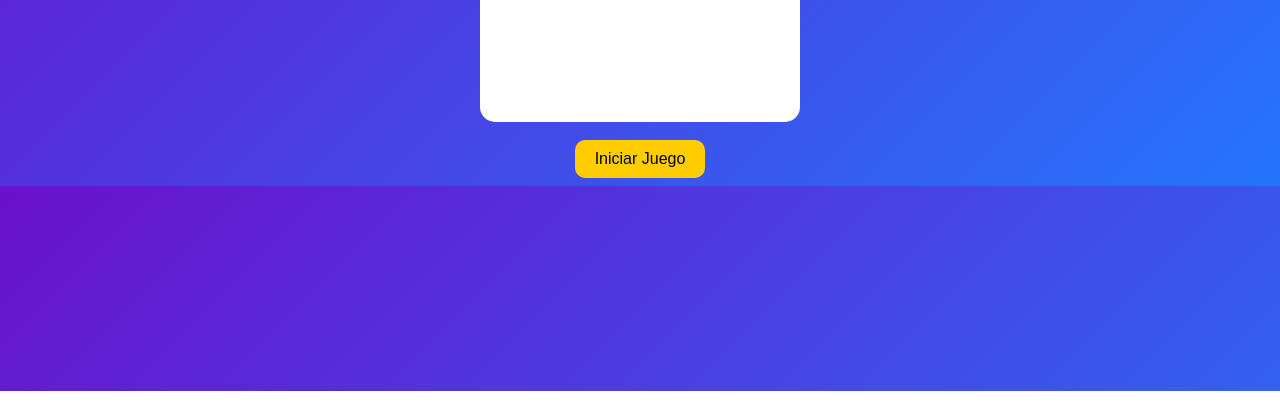
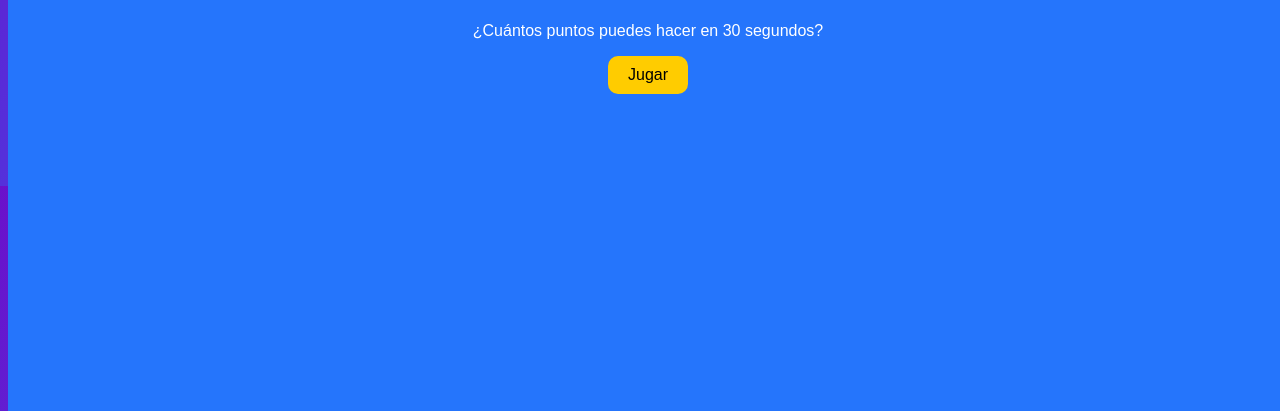
Before and after one commit to glamoraem-cmd/https-usuario.github.io-juego, a plain HTML site: page index.html in a window 1280 px wide. Shown: the part 409-820 px from the top of the page. Drawn offline with Linux system fonts and the light colour scheme.

Commit message:
Add files via upload

```diff
--- a/index.html
+++ b/index.html
@@ -5,6 +5,19 @@
 <title>Atrapa el Círculo</title>
 
 <style>
+
+#startScreen{
+position:absolute;
+width:100%;
+height:100%;
+background:#2575fc;
+color:white;
+display:flex;
+flex-direction:column;
+justify-content:center;
+align-items:center;
+z-index:10;
+}
 
 body{
 font-family:Arial;
@@ -54,6 +67,12 @@ cursor:pointer;
 </head>
 
 <body>
+
+<div id="startScreen">
+<h1>Atrapa el Círculo</h1>
+<p>¿Cuántos puntos puedes hacer en 30 segundos?</p>
+<button onclick="startGame()">Jugar</button>
+</div>
 
 <h1>Atrapa el Círculo</h1>
 
@@ -111,6 +130,8 @@ moveCircle()
 
 function startGame(){
 
+document.getElementById("startScreen").style.display="none"
+
 score = 0
 time = 30
 
```
